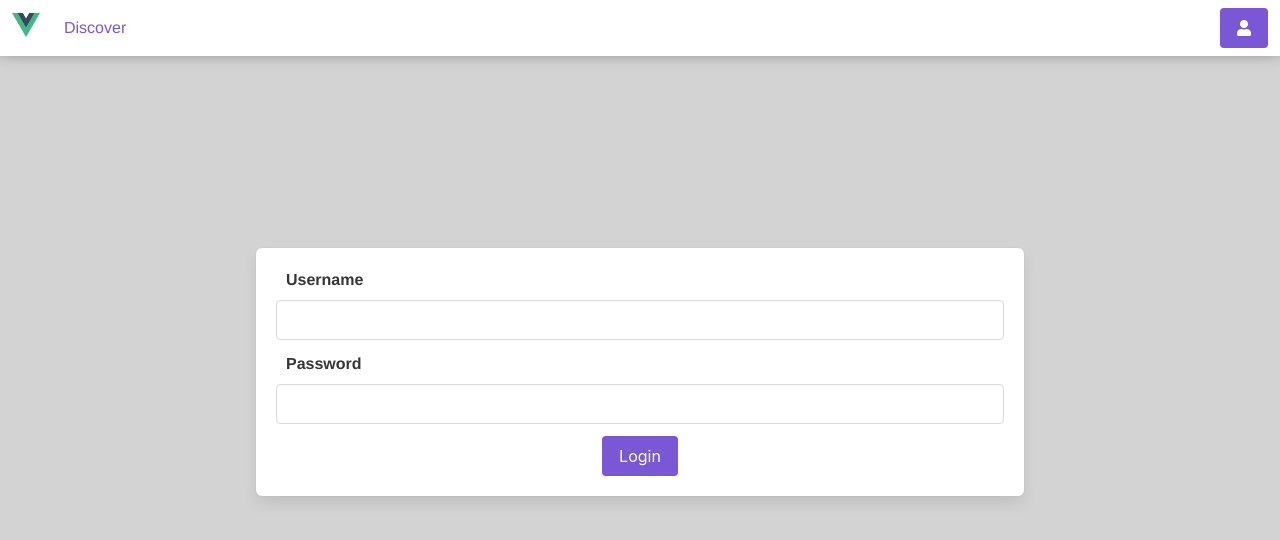
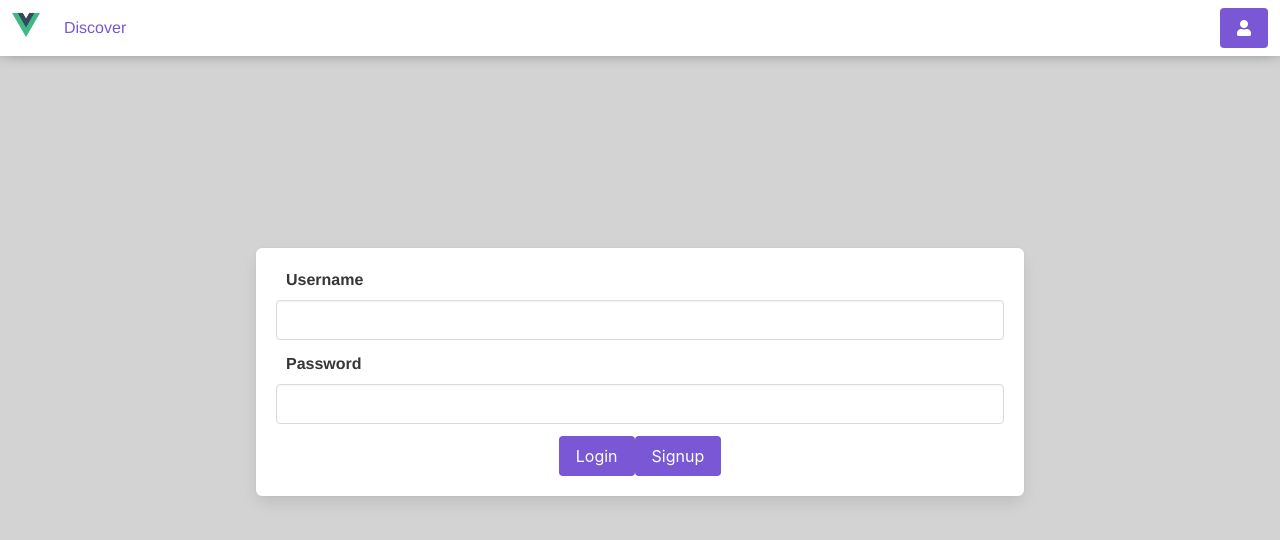
Before and after one commit to CristoferCD/OMediaWeb, a Vue app: page /#/login in a window 1280 px wide. Shown: the top 540 px of the page. Built offline with nearby package versions, Linux system fonts and the light colour scheme; some icons are missing.

Commit message:
Signup button and scss support

```diff
--- a/package.json
+++ b/package.json
@@ -10,6 +10,7 @@
   "dependencies": {
     "axios": "^0.19.0",
     "buefy": "^0.8.2",
+    "node-sass": "^4.12.0",
     "sass-loader": "^7.1.0",
     "vue": "^2.6.10",
     "vue-router": "^3.0.7",
--- a/src/components/Login.vue
+++ b/src/components/Login.vue
@@ -9,6 +9,7 @@
       </b-field>
       <p class="control has-text-centered">
         <button class="button is-primary" @click="login({name: name, pass: pass})">Login</button>
+        <button class="button is-primary" @click="signup({name: name, pass: pass})">Signup</button>
       </p>
     </div>
   </section>
@@ -24,7 +25,7 @@ export default {
       pass: ""
     };
   },
-  methods: mapActions('user', ['login'])
+  methods: mapActions('user', ['login', 'signup'])
 };
 </script>
 
--- a/src/components/ShowList.vue
+++ b/src/components/ShowList.vue
@@ -12,13 +12,13 @@
       <div class="show-item" v-for="show in shows" :key="show.imdbId" @click="openDetails(show)">
         <div class="show-card">
           <figure class="image">
-            <img :src="show.imgPoster">
+            <img :src="show.imgPoster" />
           </figure>
         </div>
         <div class="show-info is-overlay">
           <p>{{show.name}}</p>
           <b-button>
-            <i class="far fa-calendar-plus"/>
+            <i class="far fa-calendar-plus" />
           </b-button>
         </div>
       </div>
@@ -27,12 +27,12 @@
 </template>
 
 <script>
-import {mapGetters} from 'vuex';
+import { mapGetters } from "vuex";
 import omdb from "../js/omdb";
 
 export default {
   name: "ShowList",
-  computed: mapGetters('showlist', {shows: 'getAllShows'}),
+  computed: mapGetters("showlist", { shows: "getAllShows" }),
   data() {
     return {
       currentShow: {},
@@ -41,11 +41,11 @@ export default {
     };
   },
   created() {
-    this.$store.dispatch('showlist/loadAllShows')
+    this.$store.dispatch("showlist/loadAllShows");
   },
   methods: {
     openDetails: function(show) {
-      this.$router.push("/show/"+show.imdbId)
+      this.$router.push("/show/" + show.imdbId);
     },
 
     registerShow: async function() {
@@ -57,7 +57,7 @@ export default {
 </script>
 
 <!-- Add "scoped" attribute to limit CSS to this component only -->
-<style scoped>
+<style scoped lang="scss">
 h3 {
   margin: 40px 0 0;
 }
@@ -83,12 +83,16 @@ figure {
   max-width: 12vw;
   min-width: 10rem;
   margin: 0.8vw;
-}
-.show-item:hover > .show-card {
+
+  &:hover {
+    & > .show-card {
       filter: blur(3px);
     }
-.show-item:hover > .show-info {
+
+    & > .show-info {
       opacity: 1;
+    }
+  }
 }
 .show-card {
   box-shadow: 3px 3px 20px black;
@@ -98,11 +102,12 @@ figure {
 .show-info {
   transition: 0.3s;
   opacity: 0;
-}
-.show-info > .button {
+
+  & > .button {
     position: absolute;
     bottom: 0.5rem;
     right: 1vw;
+  }
 }
 .show-title {
   display: flex;
@@ -126,8 +131,9 @@ figure {
 }
 #action-bar {
   margin-bottom: 2vh;
-}
-#action-bar > .field {
+
+  & > .field {
     justify-content: flex-end;
   }
+}
 </style>
--- a/src/js/omdb.js
+++ b/src/js/omdb.js
@@ -18,13 +18,33 @@ export default {
                 "name": username,
                 "password": password
             })
-        }).then(res => res.json().then(data => ({status: res.status, body: data})))
+        }).then(res => res.json().then(data => ({ status: res.status, body: data })))
             .then(response => {
                 if (response.status === 200) {
                     localStorage.setItem("authToken", response.body.token)
                     return true
                 } else {
                     localStorage.removeItem("authToken")
+                    return false
+                }
+            })
+    },
+
+    signup(username, password) {
+        fetch(baseUrl + "/signup", {
+            method: "POST",
+            headers: {
+                "Content-Type": "application/json"
+            },
+            body: JSON.stringify({
+                "name": username,
+                "password": password
+            })
+        }).then(res => res.json().then(data => ({ status: res.status, body: data })))
+            .then(response => {
+                if (response.status === 200) {
+                    return true
+                } else {
                     return false
                 }
             })
--- a/src/store/modules/user.js
+++ b/src/store/modules/user.js
@@ -11,14 +11,20 @@ const getters = {
 }
 
 const actions = {
-    login: ({commit}, userForm) => {
+    login: ({ commit }, userForm) => {
         const logSuccessful = omdb.login(userForm.name, userForm.pass)
         commit('loginState', logSuccessful)
+    },
+    signup: ({ dispatch }, userForm) => {
+        const success = omdb.signup(userForm.name, userForm.pass)
+        if (success) {
+            dispatch('login', userForm)
+        }
     }
 }
 
 const mutations = {
-    loginState: (state, {value}) => {
+    loginState: (state, { value }) => {
         state.loggedIn = value
     }
 }
```
Also changed, not shown: 1 other file (tests, documents, lock files or other folders). Lines whose indentation alone changed are shown as unchanged.
